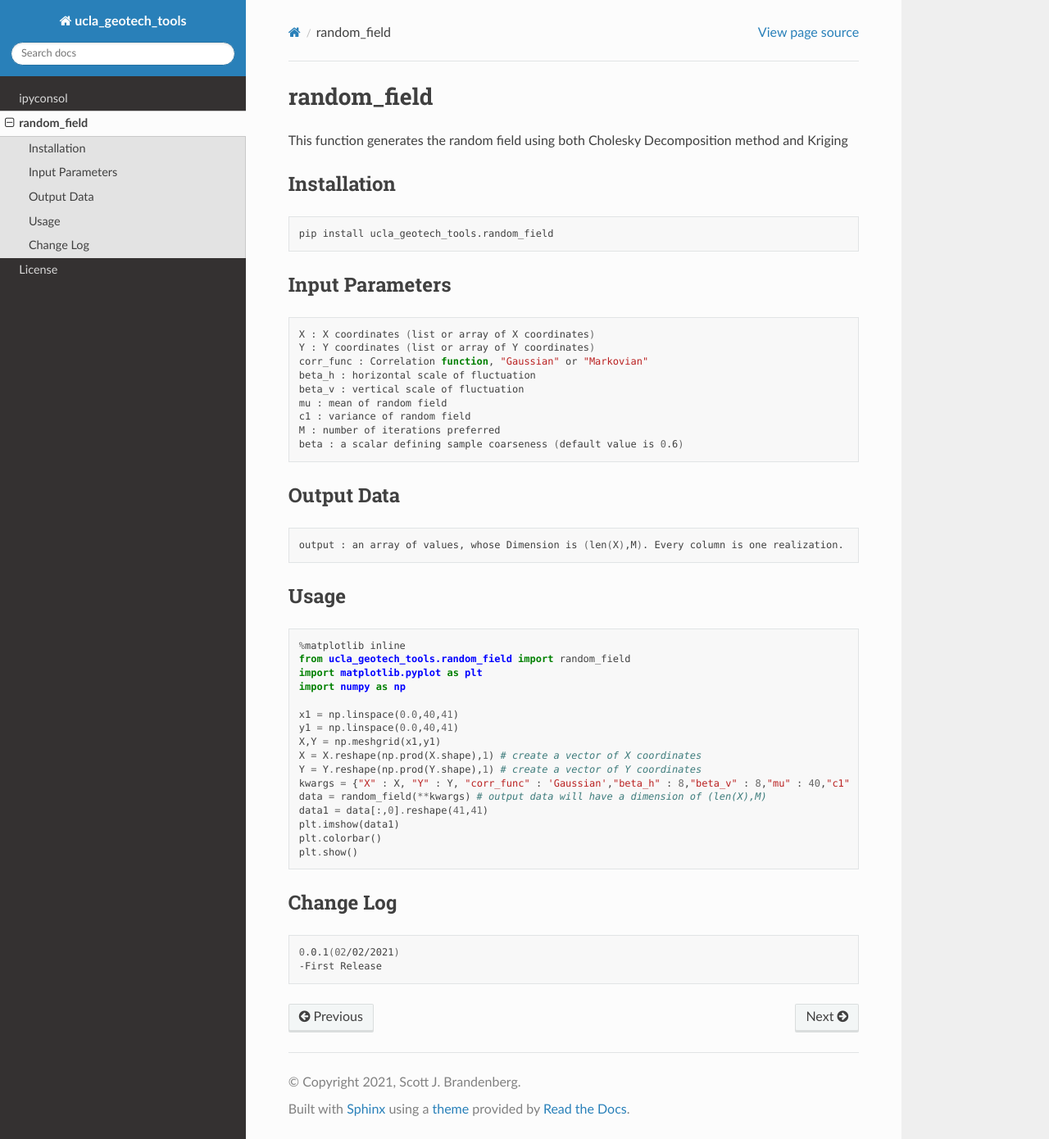
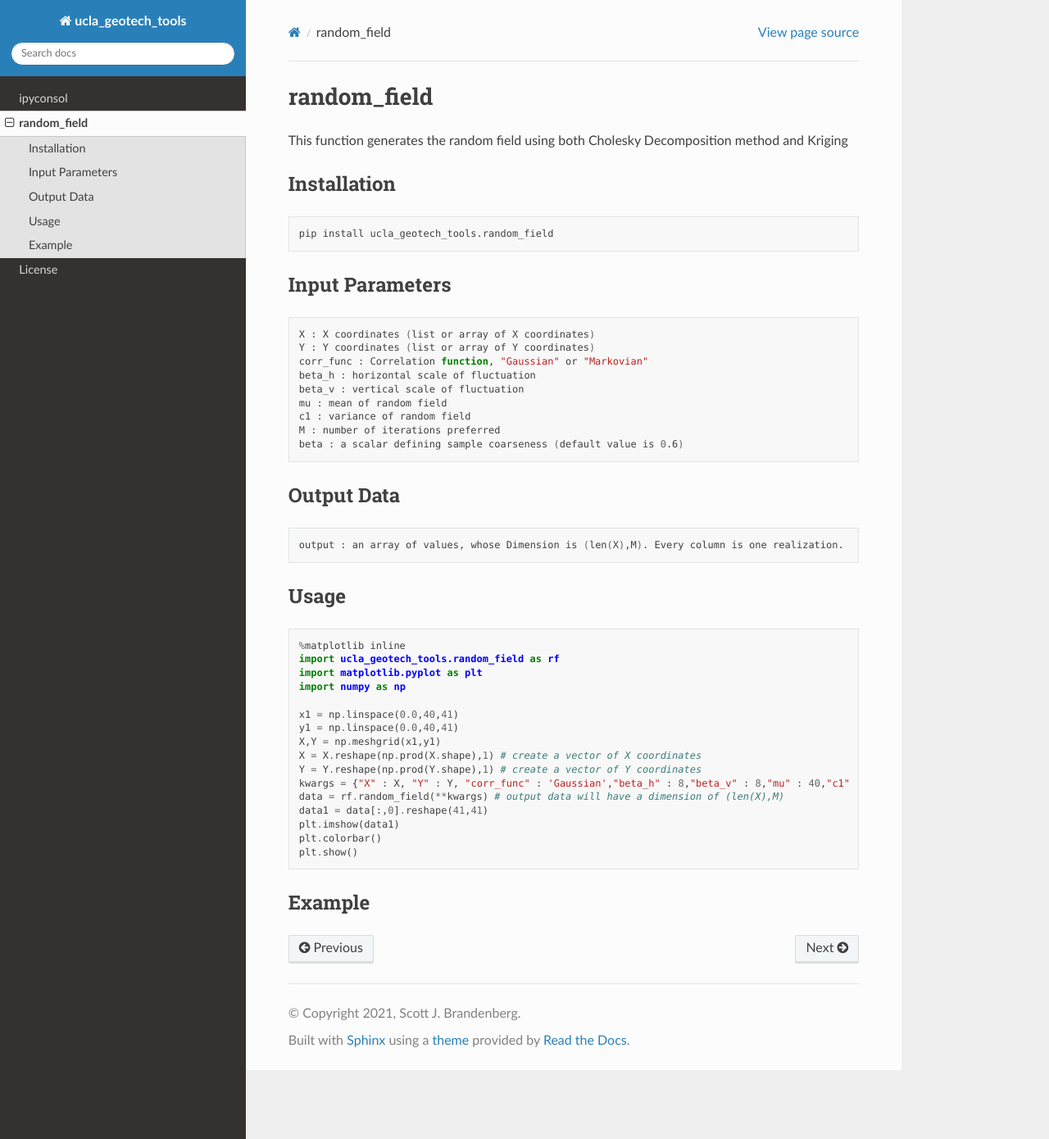
Before and after one commit to sjbrandenberg/ucla_geotech_tools, a Sphinx documentation site: the page built from docs/random_field_README.md, in a window 1280 px wide and 1390 px high. Shown: the whole window at 82% size. Built offline with Sphinx 7.4.7 and the Read the Docs theme 2.0.0, drawn with Linux system fonts in a browser that asks for light colours.

Commit message:
Add files via upload

````diff
--- a/docs/random_field_README.md
+++ b/docs/random_field_README.md
@@ -28,7 +28,7 @@ output : an array of values, whose Dimension is (len(X),M). Every column is one
 ## Usage
 ```python
 %matplotlib inline
-from ucla_geotech_tools.random_field import random_field
+import ucla_geotech_tools.random_field as rf
 import matplotlib.pyplot as plt
 import numpy as np
 
@@ -38,15 +38,11 @@ X,Y = np.meshgrid(x1,y1)
 X = X.reshape(np.prod(X.shape),1) # create a vector of X coordinates
 Y = Y.reshape(np.prod(Y.shape),1) # create a vector of Y coordinates
 kwargs = {"X" : X, "Y" : Y, "corr_func" : 'Gaussian',"beta_h" : 8,"beta_v" : 8,"mu" : 40,"c1" : 100,"M" : 2,"beta":0.6}
-data = random_field(**kwargs) # output data will have a dimension of (len(X),M)
+data = rf.random_field(**kwargs) # output data will have a dimension of (len(X),M)
 data1 = data[:,0].reshape(41,41)
 plt.imshow(data1)
 plt.colorbar()
 plt.show()
 ```
 
-## Change Log
-```bash
-0.0.1(02/02/2021)
--First Release
-```
+## Example
````
